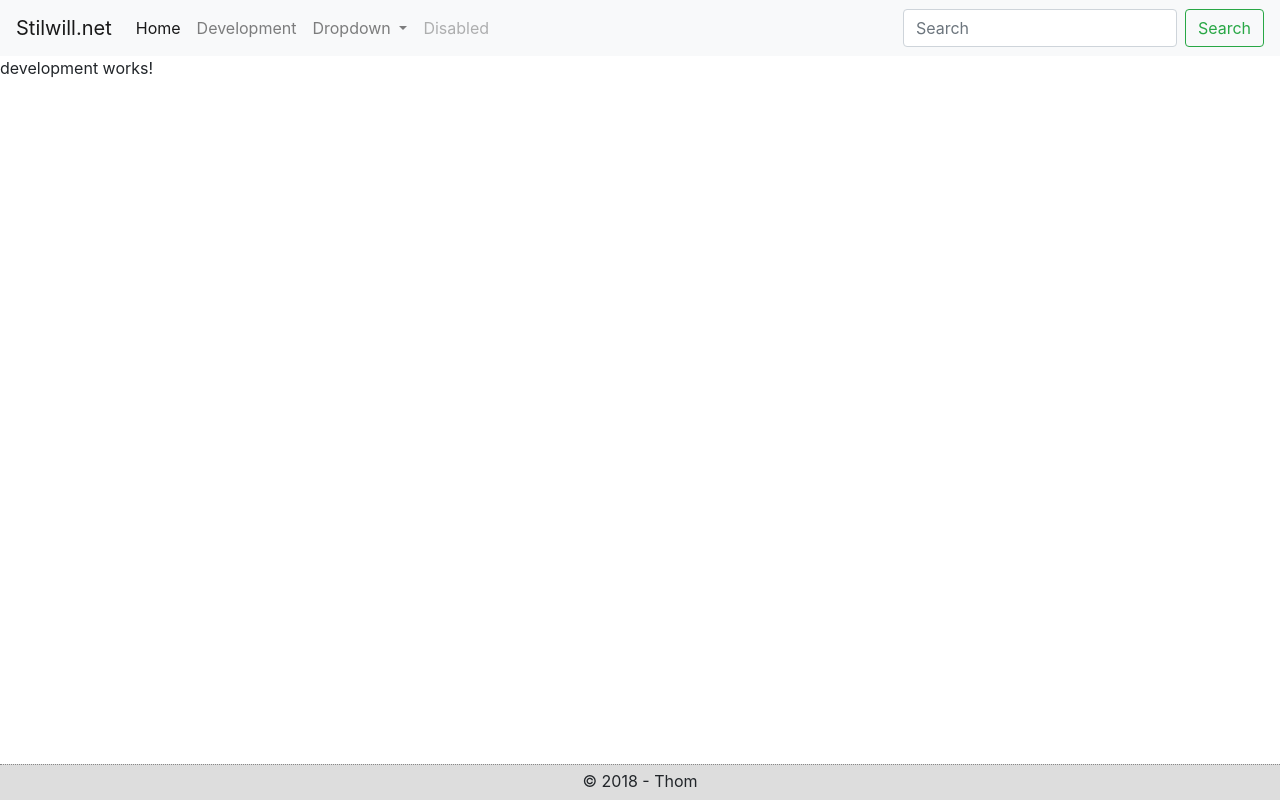
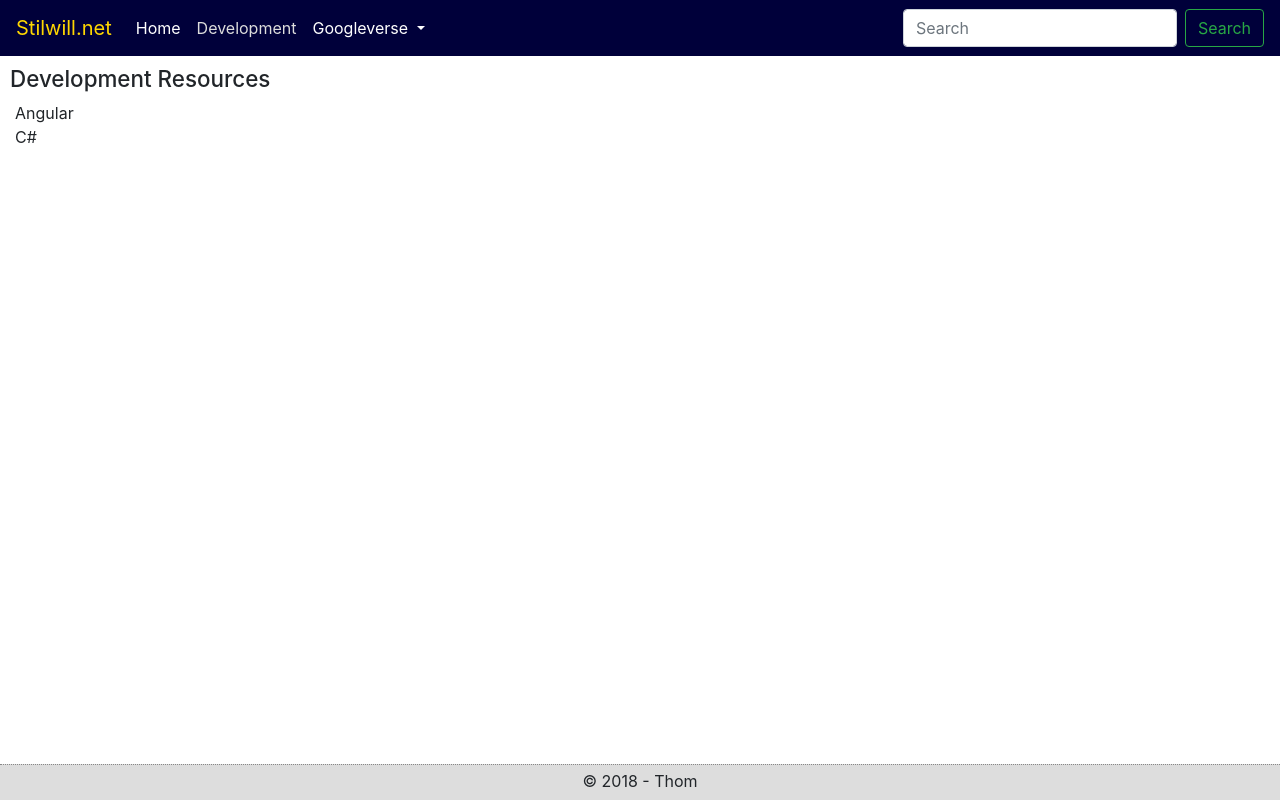
Before and after one commit to ThomStilwill/Stilwill.net, an Angular app: page /development in a window 1280 px wide. Built offline with nearby package versions, Linux system fonts and the light colour scheme.

Commit message:
fixed nav bar, added favicon

```diff
--- a/src/app/app.component.html
+++ b/src/app/app.component.html
@@ -1,6 +1,6 @@
 <tcs-header></tcs-header>
 
-<div class="content">
+<div class="layout-content">
   <router-outlet></router-outlet>
 </div>
 
--- a/src/app/development/development.component.html
+++ b/src/app/development/development.component.html
@@ -1,3 +1,7 @@
-<p>
-  development works!
-</p>
+<h1>
+  Development Resources
+</h1>
+
+
+<a href="https://angular.io/" target="_blank">Angular</a> <br>
+<a href="https://docs.microsoft.com/en-us/dotnet/csharp/" target="_blank">C#</a> <br>
--- a/src/app/header/header.component.html
+++ b/src/app/header/header.component.html
@@ -1,4 +1,4 @@
-<nav class="navbar navbar-expand-lg navbar-light bg-light">
+<nav class="navbar navbar-expand-lg navbar-dark">
   <div class="navbar-brand">Stilwill.net</div>
   <button class="navbar-toggler" type="button" data-toggle="collapse" data-target="#navbarSupportedContent" aria-controls="navbarSupportedContent" aria-expanded="false" aria-label="Toggle navigation">
     <span class="navbar-toggler-icon"></span>
@@ -6,26 +6,29 @@
 
   <div class="collapse navbar-collapse" id="navbarSupportedContent">
     <ul class="navbar-nav mr-auto">
-      <li class="nav-item active">
-        <a class="nav-link" routerLink="/home">Home <span class="sr-only">(current)</span></a>
+      <li class="nav-item">
+        <a class="nav-link" routerLink="/home" routerLinkActive="active">Home</a>
       </li>
       <li class="nav-item">
-        <a class="nav-link" routerLink="/development">Development</a>
+        <a class="nav-link" routerLink="/development" routerLinkActive="active">Development</a>
       </li>
       <li class="nav-item dropdown">
         <a class="nav-link dropdown-toggle" href="#" id="navbarDropdown" role="button" data-toggle="dropdown" aria-haspopup="true" aria-expanded="false">
-          Dropdown
+          Googleverse
         </a>
         <div class="dropdown-menu" aria-labelledby="navbarDropdown">
-          <a class="dropdown-item" href="#">Action</a>
-          <a class="dropdown-item" href="#">Another action</a>
+          <a class="dropdown-item" href="http://gmail.google.com" target="_blank">Gmail</a>
+          <a class="dropdown-item" href="http://calendar.google.com" target="_blank">Calendar</a>
+          <a class="dropdown-item" href="http://keep.google.com" target="_blank">Keep</a>
+          <a class="dropdown-item" href="http://photos.google.com" target="_blank">Photos</a>
           <div class="dropdown-divider"></div>
-          <a class="dropdown-item" href="#">Something else here</a>
+          <a class="dropdown-item" href="http://docs.google.com" target="_blank">Docs</a>
+          <a class="dropdown-item" href="http://sheets.google.com" target="_blank">Sheets</a>
         </div>
       </li>
-      <li class="nav-item">
-        <a class="nav-link disabled" href="#">Disabled</a>
-      </li>
+      <!--<li class="nav-item">-->
+      <!--  <a class="nav-link disabled" href="#">Disabled</a>-->
+      <!--</li>-->
     </ul>
     <form class="form-inline my-2 my-lg-0">
       <input class="form-control mr-sm-2" type="search" placeholder="Search" aria-label="Search">
--- a/src/index.html
+++ b/src/index.html
@@ -5,7 +5,7 @@
   <title>Stilwill.net</title>
   <base href="/">
   <meta name="viewport" content="width=device-width, initial-scale=1">
-  <link rel="icon" type="image/x-icon" href="favicon.ico">
+  <link rel="icon" type="image/x-icon" href="assets/images/favicon.ico">
 
   <script src="https://code.jquery.com/jquery-3.2.1.slim.min.js"></script>
   <script src="https://cdnjs.cloudflare.com/ajax/libs/popper.js/1.12.9/umd/popper.min.js"></script>
--- a/src/styles/layout.scss
+++ b/src/styles/layout.scss
@@ -1,8 +1,11 @@
+$header-height: 56px;
+$footer-height: 36px;
+
 footer {
   position: absolute;
   bottom: 0;
   width: 100%;
-  height: 36px;
+  height: $footer-height;
   background-color: #ddd;
   border-top: #888 1px dotted;
 
@@ -10,3 +13,32 @@ footer {
     padding: 4px;
   }
 }
+
+.layout-content {
+    position: absolute;
+    top: $header-height;
+    bottom: $footer-height;
+    width: 100%;
+    overflow-y: auto;
+    padding: 10px;
+}
+
+.navbar {
+    background-color: rgb(0, 0, 58);
+}
+
+.navbar-dark .navbar-brand {
+  color: gold;
+}
+
+.navbar {
+  color: white;
+}
+
+.navbar-dark .navbar-nav .nav-link {
+    color: #fff;
+}
+
+.navbar-dark .navbar-nav .nav-link.active {
+    color: #ddd;
+}
--- a/src/styles/reset.scss
+++ b/src/styles/reset.scss
@@ -1,3 +1,35 @@
 html {
-  font-family: 'Lucida Sans', 'Lucida Sans Regular', 'Lucida Grande', 'Lucida Sans Unicode', Geneva, Verdana, sans-serif
+    font-family: 'Lucida Sans', 'Lucida Sans Regular', 'Lucida Grande', 'Lucida Sans Unicode', Geneva, Verdana, sans-serif;
 }
+
+h1 {
+    font-size: 1.4em;
+}
+
+h2 {
+    font-size: 1.2em;
+}
+
+h3 {
+    font-size: 1.1em;
+}
+
+a {
+    color: inherit;
+    text-decoration: none;
+    padding: 2px 5px;
+}
+
+a:before {
+    content: "";
+}
+
+a:after {
+    content: "";
+}
+
+a:hover {
+    color: #eee;
+    text-decoration: none;
+    background-color: gray;
+}
```
Also changed, not shown: 2 other files (tests, documents, lock files or other folders).
